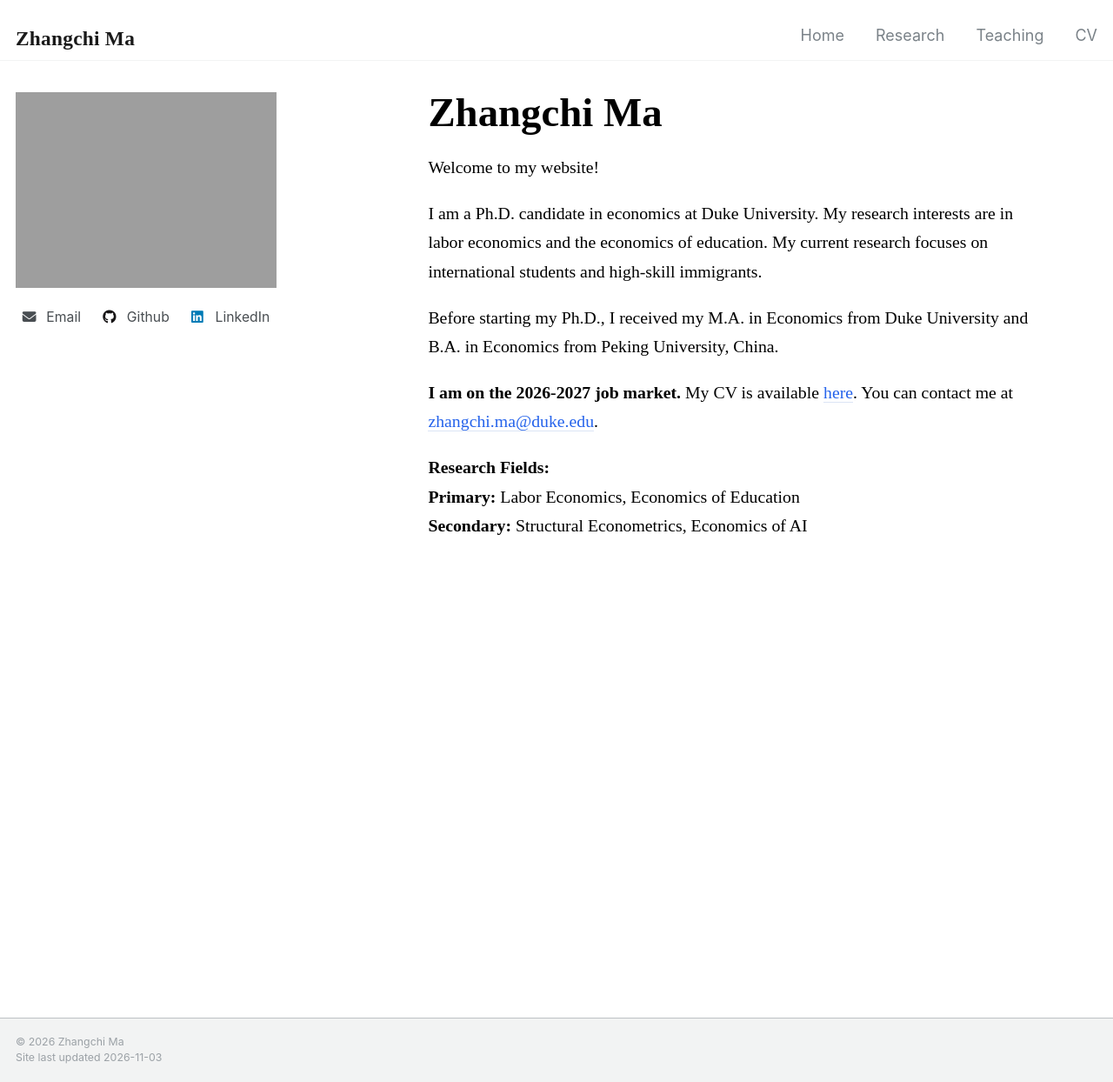
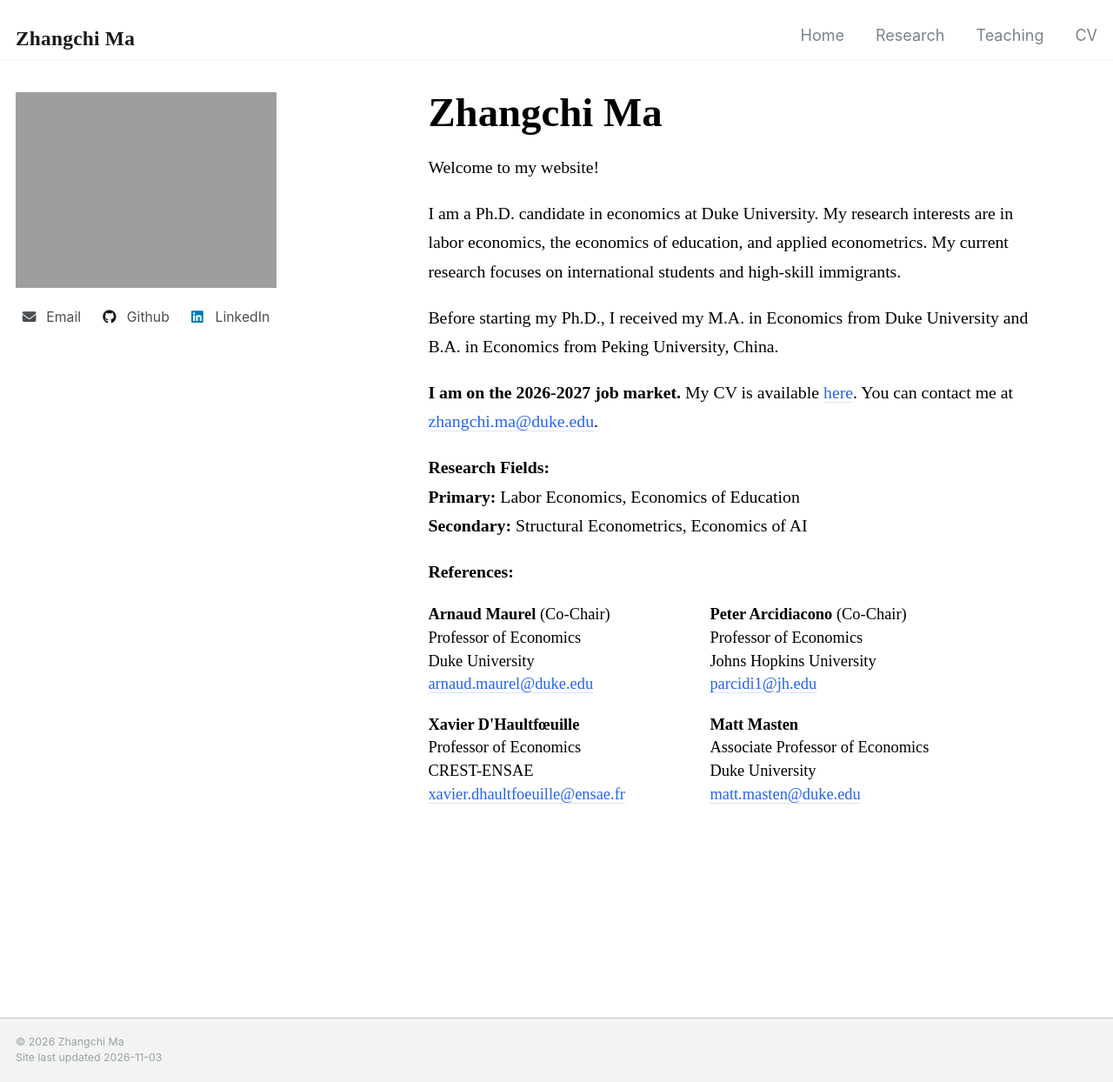
Before and after one commit to henrymzc/henrymzc.github.io, a Jekyll site: the page built from _pages/about.md, in a window 1280 px wide and 1244 px high. Shown: the whole window at 87% size. Built offline with Jekyll 4.4.1, drawn with Linux system fonts in a browser that asks for light colours.

Commit message:
Homepage: update research interests and add References
Co-Authored-By: Claude Opus 5.5 <noreply@anthropic.com>

```diff
--- a/_pages/about.md
+++ b/_pages/about.md
@@ -43,13 +43,27 @@ redirect_from:
   .home-intro p:last-child { margin-bottom: 0; }
   .home-intro a { color: #2563eb; text-decoration: none; border-bottom: 1px solid #dbe4f5; }
   .home-intro a:hover { background: #f0f5ff; }
+  /* References: two columns, one column on narrow screens */
+  .home-refs {
+    display: grid;
+    grid-template-columns: max-content max-content;
+    justify-content: space-between;
+    gap: 1.1rem 1.5rem;
+    max-width: 32rem;
+    margin: 0.3rem 0 0;
+    font-size: 0.93em;
+    line-height: 1.45;
+  }
+  .home-refs .ref-head { white-space: nowrap; }
+  .home-refs .ref-name { font-weight: bold; }
+  @media (max-width: 600px) { .home-refs { grid-template-columns: 1fr; } }
 </style>
 
 <div class="home-intro">
 
 <p>Welcome to my website!</p>
 
-<p>I am a Ph.D. candidate in economics at Duke University. My research interests are in labor economics and the economics of education. My current research focuses on international students and high-skill immigrants.</p>
+<p>I am a Ph.D. candidate in economics at Duke University. My research interests are in labor economics, the economics of education, and applied econometrics. My current research focuses on international students and high-skill immigrants.</p>
 
 <p>Before starting my Ph.D., I received my M.A. in Economics from Duke University and B.A. in Economics from Peking University, China.</p>
 
@@ -59,4 +73,33 @@ redirect_from:
 <strong>Primary:</strong> Labor Economics, Economics of Education<br>
 <strong>Secondary:</strong> Structural Econometrics, Economics of AI</p>
 
+<p><strong>References:</strong></p>
+
+<div class="home-refs">
+  <div>
+    <span class="ref-head"><span class="ref-name">Arnaud Maurel</span> (Co-Chair)</span><br>
+    Professor of Economics<br>
+    Duke University<br>
+    <a href="mailto:arnaud.maurel@duke.edu">arnaud.maurel@duke.edu</a>
+  </div>
+  <div>
+    <span class="ref-head"><span class="ref-name">Peter Arcidiacono</span> (Co-Chair)</span><br>
+    Professor of Economics<br>
+    Johns Hopkins University<br>
+    <a href="mailto:parcidi1@jh.edu">parcidi1@jh.edu</a>
+  </div>
+  <div>
+    <span class="ref-head"><span class="ref-name">Xavier D'Haultfœuille</span></span><br>
+    Professor of Economics<br>
+    CREST-ENSAE<br>
+    <a href="mailto:xavier.dhaultfoeuille@ensae.fr">xavier.dhaultfoeuille@ensae.fr</a>
+  </div>
+  <div>
+    <span class="ref-head"><span class="ref-name">Matt Masten</span></span><br>
+    Associate Professor of Economics<br>
+    Duke University<br>
+    <a href="mailto:matt.masten@duke.edu">matt.masten@duke.edu</a>
+  </div>
 </div>
+
+</div>
```
